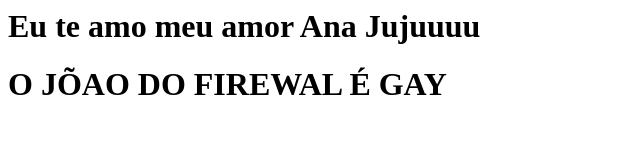
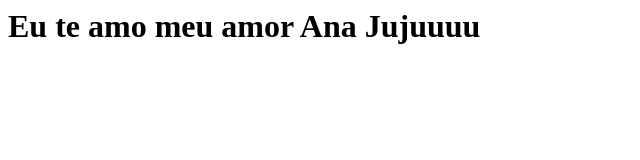
Before and after one commit to GabrielLeonardoVC/Repositorio_para_site, a plain HTML site: page index.html in a window 1280 px wide. Shown: the whole page, without its empty margins (0-640 px from the left). Drawn offline with Linux system fonts and the light colour scheme.

Commit message:
Update index.html

```diff
--- a/index.html
+++ b/index.html
@@ -1,2 +1 @@
 <h1> Eu te amo meu amor Ana Jujuuuu </h1>
-<h1> O JÕAO DO FIREWAL É GAY </h1>
```
